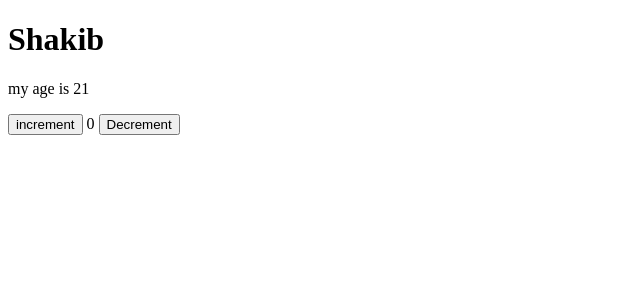
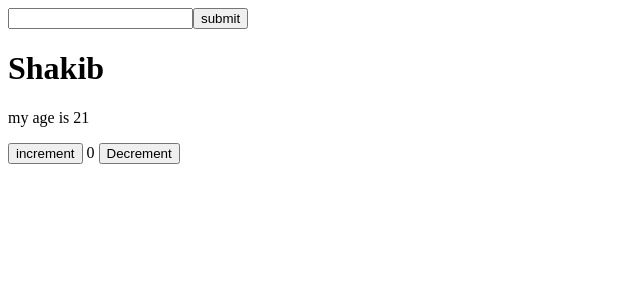
Before and after one commit to mdshakib771575-maker/React-F.p-Next_level, a React (Vite) app: page / in a window 1280 px wide. Shown: the top 300 px of the page, without its empty margins (0-640 px from the left). Built offline with nearby package versions, Linux system fonts and the light colour scheme.

Commit message:
add simple from submit

```diff
--- a/src/App.jsx
+++ b/src/App.jsx
@@ -1,4 +1,4 @@
- //way-1
+//way-1
 
 // import './App.css'
 // import Card from './components/Card'
@@ -27,7 +27,7 @@
 
 
 
- //way-2
+//way-2
 
 
 // import './App.css'
@@ -53,14 +53,25 @@
 
 // way-3
 
+import { useState } from 'react'
 import './App.css'
 import TestComponet from './TestComponet'
 
 function App() {
+ let [name, setName] = useState("");
+  const handalSubmit = (e) => {
+    // console.log(e)
+    e.preventDefault()
+    console.log(name)
+  }
 
   return (
     <>
- <TestComponet></TestComponet>
+      <form onSubmit={handalSubmit}>
+        <input type="text" onChange={(e)=>setName(e.target.value)}/>
+        <button type='submit'>submit</button>
+      </form>
+      <TestComponet></TestComponet>
     </>
   )
 }
```
